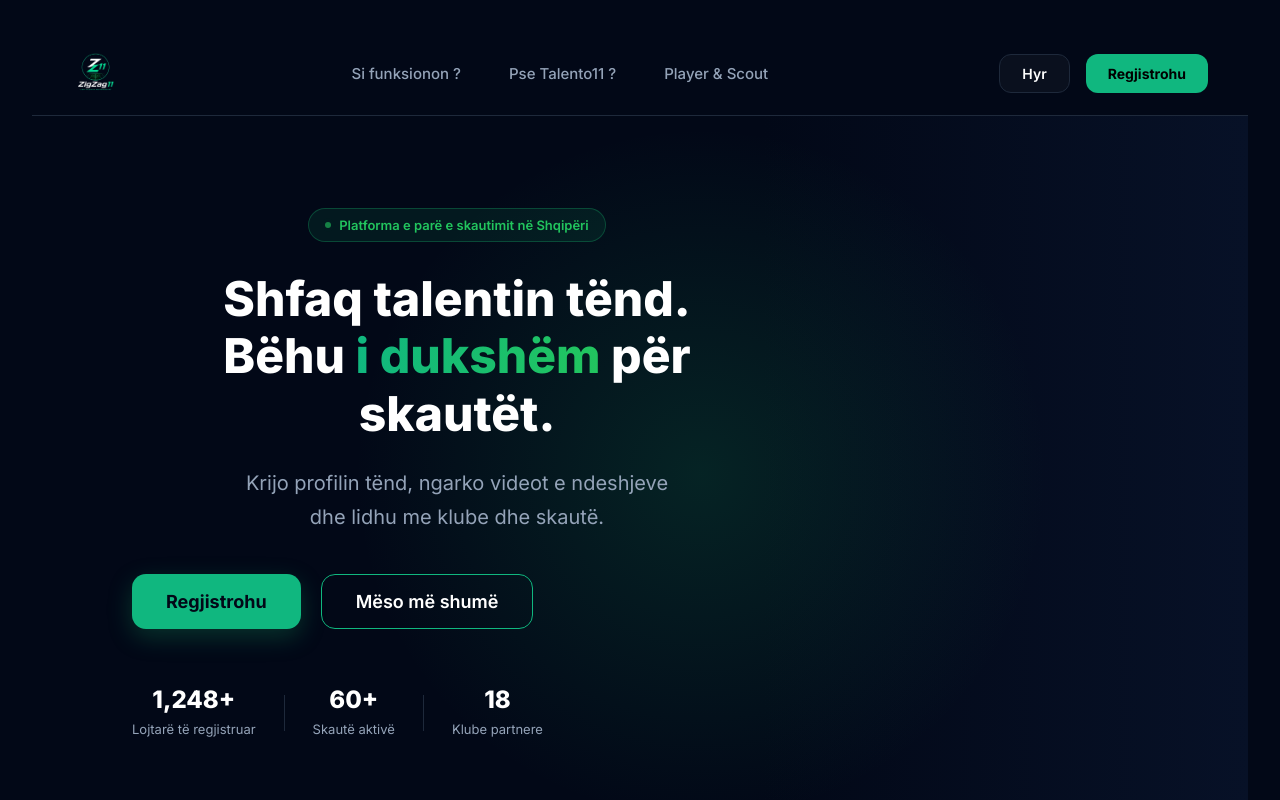
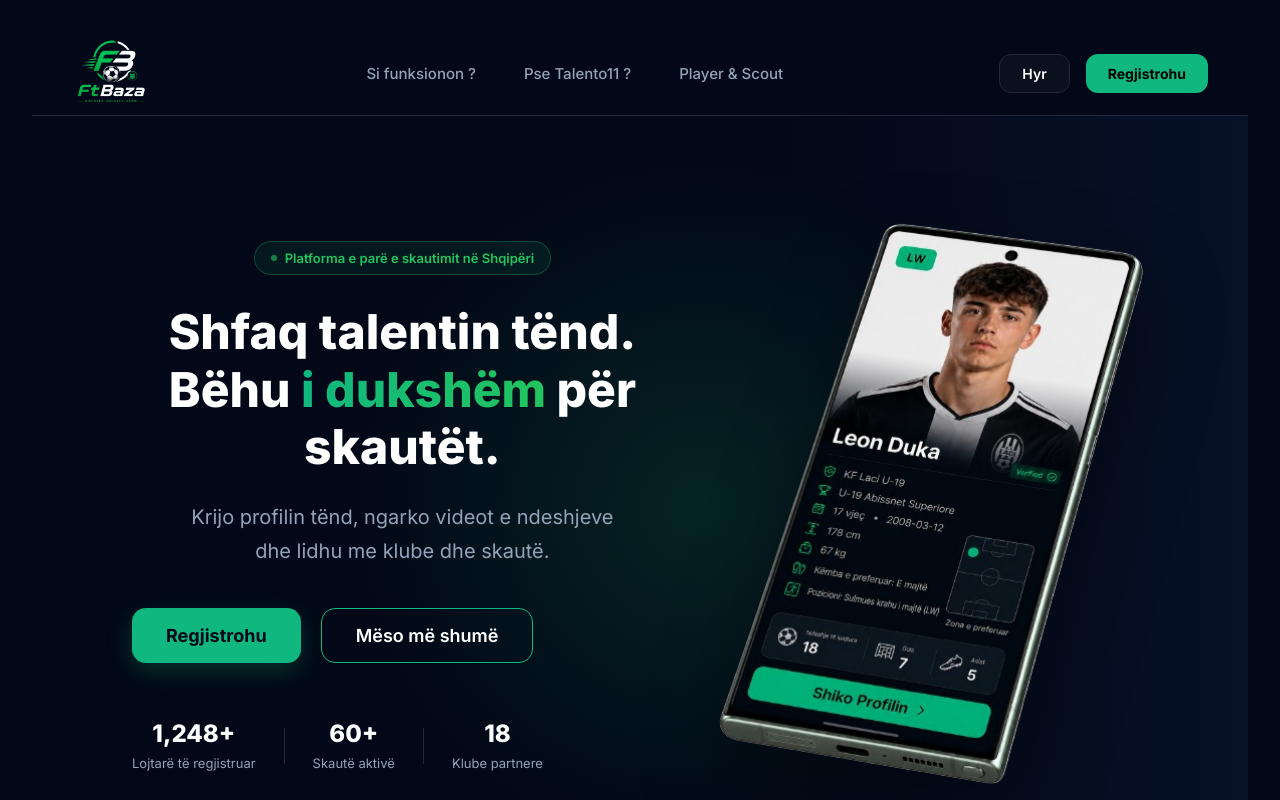
Before and after one commit to eraldkasaj/Talento11, a React (Vite) app: page / in a window 1280 px wide. Shown: the top 800 px of the page. Built offline with nearby package versions, Linux system fonts and the light colour scheme; no server answers; the database is empty; the HTML template or start-up script is replaced by a standard one.

Commit message:
edit hero section

```diff
--- a/src/components/footer/Footer.jsx
+++ b/src/components/footer/Footer.jsx
@@ -31,26 +31,26 @@ function Footer() {
             <h3>Llogaria</h3>
             <Link to="/login">Hyr</Link>
             <Link to="/register">Regjistrohu</Link>
-            <Link to="/scouts">Scoutët</Link>
+            <Link to="/player-scout">Scoutët</Link>
           </div>
 
           <div className="footer-column">
             <h3>Na ndiq</h3>
-            <a href="#instagram" aria-label="Talento11 në Instagram"><FaInstagram /> Instagram</a>
-            <a href="#facebook" aria-label="Talento11 në Facebook"><FaFacebookF /> Facebook</a>
-            <a href="#tiktok" aria-label="Talento11 në TikTok"><FaTiktok /> TikTok</a>
+            <a href="https://www.instagram.com/ftbaza.app/" aria-label="Talento11 në Instagram"><FaInstagram /> Instagram</a>
+            <a href="https://www.facebook.com/share/1CtfbwtHMD/" aria-label="Talento11 në Facebook"><FaFacebookF /> Facebook</a>
+            <a href="https://www.tiktok.com/@ftbaza.app" aria-label="Talento11 në TikTok"><FaTiktok /> TikTok</a>
           </div>
 
           <div className="footer-column footer-contact">
             <h3>Kontakt</h3>
-            <a href="mailto:info@talento11.com">info@talento11.com</a>
+            <a href="mailto:ftbazateam@gmail.com">ftbazateam@gmail.com</a>
             <p>Për pyetje, sugjerime ose bashkëpunime.</p>
           </div>
         </div>
       </div>
 
       <div className="footer-bottom">
-        <span>© 2026 Talento11. Të gjitha të drejtat e rezervuara.</span>
+        <span>© 2026 FtBaza. Të gjitha të drejtat e rezervuara.</span>
         <span>Ndërtuar për futbollin shqiptar.</span>
       </div>
     </footer>
--- a/src/components/hero/Hero.css
+++ b/src/components/hero/Hero.css
@@ -195,7 +195,7 @@
   background: var(--border);
 }
 
-/* ===================== Right side / phone mockup ===================== */
+/* ===================== Right side / phone showcase ===================== */
 
 .hero-right {
   position: relative;
@@ -208,73 +208,6 @@
   align-items: center;
 }
 
-/* Phone bezel wrapping the real PlayerCard, so the hero looks like a
-   screenshot of the app open on a phone rather than a flat product image. */
-
-.hero-phone-frame {
-  position: relative;
-
-  width: min(300px, 100%);
-
-  padding: 16px 14px 22px;
-
-  background: linear-gradient(160deg, #1a2335, #0a1220);
-  border: 1px solid #2b3750;
-  border-radius: 42px;
-
-  box-shadow:
-    0 30px 60px rgba(0, 0, 0, 0.5),
-    0 0 40px rgba(23, 178, 106, 0.12),
-    inset 0 0 0 2px rgba(255, 255, 255, 0.03);
-
-  animation: hero-float 5s ease-in-out infinite;
-}
-
-.hero-phone-notch {
-  position: absolute;
-  top: 16px;
-  left: 50%;
-  transform: translateX(-50%);
-
-  width: 90px;
-  height: 18px;
-
-  background: #0a1220;
-  border-radius: 999px;
-
-  z-index: 2;
-}
-
-.hero-phone-screen {
-  position: relative;
-
-  overflow: hidden;
-  border-radius: 28px;
-
-  background: var(--bg-primary);
-
-  padding: 30px 12px 12px;
-}
-
-.hero-phone-home-indicator {
-  width: 90px;
-  height: 4px;
-
-  margin: 14px auto 0;
-
-  background: #2b3750;
-  border-radius: 999px;
-}
-
-.hero-img-wrapper {
-  position: relative;
-}
-
-.hero-img-wrapper .player-card {
-  box-shadow: none;
-  border-color: rgba(23, 178, 106, 0.35);
-}
-
 /* ===================== Animations ===================== */
 
 @keyframes hero-fade-up {
@@ -285,15 +218,6 @@
   to {
     opacity: 1;
     transform: translateY(0);
-  }
-}
-
-@keyframes hero-float {
-  0%, 100% {
-    transform: translateY(0);
-  }
-  50% {
-    transform: translateY(-10px);
   }
 }
 
@@ -372,8 +296,35 @@
     gap: 16px;
     flex-wrap: wrap;
   }
+}
 
-  .hero-phone-frame {
-    width: min(260px, 100%);
-  }
+/* ===================== Phone artwork (static mockup) ===================== */
+
+.hero-phone-showcase {
+  position: relative;
+  width: clamp(370px, 34vw, 520px);
+  aspect-ratio: 1117 / 1599;
+  animation: hero-phone-art-float 6s ease-in-out infinite;
+  filter: drop-shadow(0 34px 42px rgba(0, 0, 0, 0.42));
 }
+
+.hero-phone-art {
+  display: block;
+  width: 100%;
+  height: 100%;
+  object-fit: contain;
+  user-select: none;
+}
+
+@keyframes hero-phone-art-float {
+  0%, 100% { transform: translateY(0); }
+  50% { transform: translateY(-12px); }
+}
+
+@media (max-width: 900px) {
+  .hero-phone-showcase { width: min(470px, 92vw); }
+}
+
+@media (max-width: 480px) {
+  .hero-phone-showcase { width: min(360px, 95vw); }
+}
--- a/src/components/hero/Hero.jsx
+++ b/src/components/hero/Hero.jsx
@@ -1,220 +1,53 @@
 import "./Hero.css";
-
-import { useEffect, useState } from "react";
-
 import { Link } from "react-router-dom";
-
 import { Link as ScrollLink } from "react-scroll";
-
-import PlayerCard from "../player_card/Player_Card";
-
-import { db } from "../../firebase/firebase";
-
-import { ref, get } from "firebase/database";
-
+import heroPhone from "../../assets/images/hero-phone.png";
 
 function Hero() {
+  return (
+    <section className="hero">
+      <div className="hero-glow" aria-hidden="true" />
 
+      <div className="hero-left">
+        <span className="hero-badge">
+          <span className="hero-badge-dot" />
+          Platforma e parë e skautimit në Shqipëri
+        </span>
 
-const [featuredPlayer, setFeaturedPlayer] = useState(null);
+        <h1>
+          Shfaq talentin tënd.
+          <br />
+          Bëhu <span className="hero-highlight">i dukshëm</span> për skautët.
+        </h1>
 
+        <p>
+          Krijo profilin tënd, ngarko videot e ndeshjeve<br />
+          dhe lidhu me klube dhe skautë.
+        </p>
 
-useEffect(() => {
+        <div className="hero-buttons">
+          <Link to="/register" className="hero-register">Regjistrohu</Link>
+          <ScrollLink to="si-funksionon" smooth duration={500} offset={50} className="hero-learn">
+            Mëso më shumë
+          </ScrollLink>
+        </div>
 
+        <div className="hero-stats">
+          <div className="hero-stat"><h3>1,248+</h3><p>Lojtarë të regjistruar</p></div>
+          <div className="hero-stat-divider" />
+          <div className="hero-stat"><h3>60+</h3><p>Skautë aktivë</p></div>
+          <div className="hero-stat-divider" />
+          <div className="hero-stat"><h3>18</h3><p>Klube partnere</p></div>
+        </div>
+      </div>
 
-const getFeaturedPlayer = async () => {
-
-
-const usersRef = ref(db, "users");
-
-
-const snapshot = await get(usersRef);
-
-
-if (snapshot.exists()) {
-
-
-const data = snapshot.val();
-
-
-const playersArray = Object.keys(data)
-
-.map((uid) => ({ uid, ...data[uid] }))
-
-.filter((user) => user.role === "player");
-
-
-// Prefer a player with a complete-looking profile (photo + club) so
-// the hero showcase looks its best; fall back to any player if none
-// like that exist yet.
-
-const complete = playersArray.filter(
-
-(player) => player.profile?.photoURL && player.profile?.club
-
-);
-
-
-const pool = complete.length > 0 ? complete : playersArray;
-
-
-if (pool.length > 0) {
-
-setFeaturedPlayer(pool[Math.floor(Math.random() * pool.length)]);
-
+      <div className="hero-right">
+        <div className="hero-phone-showcase">
+          <img className="hero-phone-art" src={heroPhone} alt="Talento11 - profil lojtari" />
+        </div>
+      </div>
+    </section>
+  );
 }
 
-
-}
-
-
-};
-
-
-getFeaturedPlayer();
-
-
-}, []);
-
-
-return (
-
-<section className="hero">
-
-
-<div className="hero-glow" aria-hidden="true"></div>
-
-
-<div className="hero-left">
-
-
-<span className="hero-badge">
-
-<span className="hero-badge-dot"></span>
-
-Platforma e parë e skautimit në Shqipëri
-
-</span>
-
-
-<h1>
-
-Shfaq talentin tënd.
-
-<br />
-
-Bëhu <span className="hero-highlight">i dukshëm</span> për skautët.
-
-</h1>
-
-
-<p>
-
-Krijo profilin tënd, ngarko videot e ndeshjeve<br/>
-
-dhe lidhu me klube dhe skautë.
-
-</p>
-
-
-<div className="hero-buttons">
-
-<Link to="/register" className="hero-register">
-
-Regjistrohu
-
-</Link>
-
-
-<ScrollLink
-
-to="si-funksionon"
-
-smooth={true}
-
-duration={500}
-
-offset={50}
-
-className="hero-learn"
-
->
-
-Mëso më shumë
-
-</ScrollLink>
-
-</div>
-
-
-<div className="hero-stats">
-
-<div className="hero-stat">
-
-<h3>1,248+</h3>
-
-<p>Lojtarë të regjistruar</p>
-
-</div>
-
-<div className="hero-stat-divider"></div>
-
-<div className="hero-stat">
-
-<h3>60+</h3>
-
-<p>Skautë aktivë</p>
-
-</div>
-
-<div className="hero-stat-divider"></div>
-
-<div className="hero-stat">
-
-<h3>18</h3>
-
-<p>Klube partnere</p>
-
-</div>
-
-</div>
-
-
-</div>
-
-
-{featuredPlayer && (
-
-<div className="hero-right">
-
-<div className="hero-phone-frame">
-
-<div className="hero-phone-notch"></div>
-
-<div className="hero-phone-screen">
-
-<div className="hero-img-wrapper">
-
-<PlayerCard player={featuredPlayer} />
-
-</div>
-
-</div>
-
-<div className="hero-phone-home-indicator"></div>
-
-</div>
-
-</div>
-
-)}
-
-
-</section>
-
-);
-
-}
-
-
 export default Hero;
--- a/src/components/navbar/Navbar.css
+++ b/src/components/navbar/Navbar.css
@@ -27,7 +27,7 @@
 }
 
 .navbar-logo img {
-  height: 60px;
+  height: 70px;
   width: auto;
 
   object-fit: contain;
```
Also changed, not shown: src/assets/images/hero-phone.png (added), src/assets/images/logo.png.
